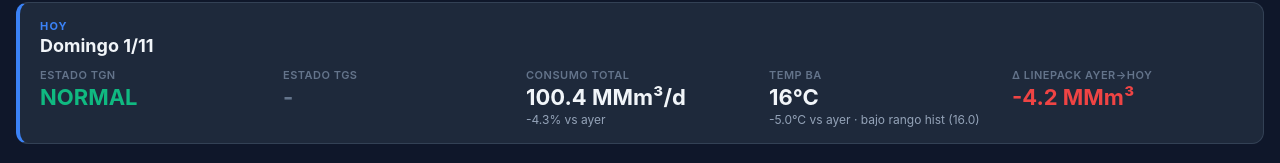
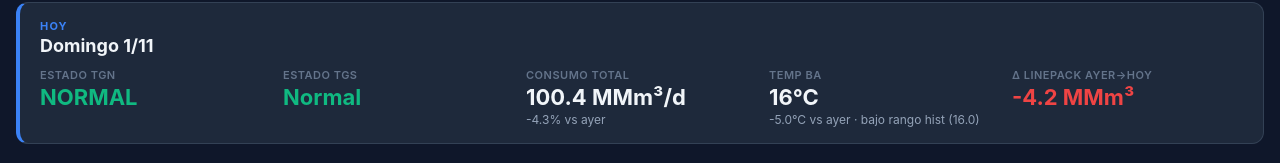
Before and after one commit to RodrigoManassero/estado-sistema-gas-rodrigo, a React (Vite) app: page / in a window 1280 px wide. Shown: the part 241-404 px from the top of the page. Built offline with nearby package versions, Linux system fonts and the light colour scheme.

Commit message:
Fix estadoTgs prop and update tgsRows in PulseCard

```diff
--- a/src/components/OperacionPage.tsx
+++ b/src/components/OperacionPage.tsx
@@ -164,7 +164,7 @@ export default function OperacionPage() {
       <PulseCard
         rows={rdsReports as never}
         tgnRows={tgnSystemState.data ?? []}
-        estadoTgs={estadosSysState.data?.estado_tgs}
+        tgsRows={estadosSysState.data ?? []}
       />
 
       {/* 3. Paneles de sistemas intermedios */}
```
